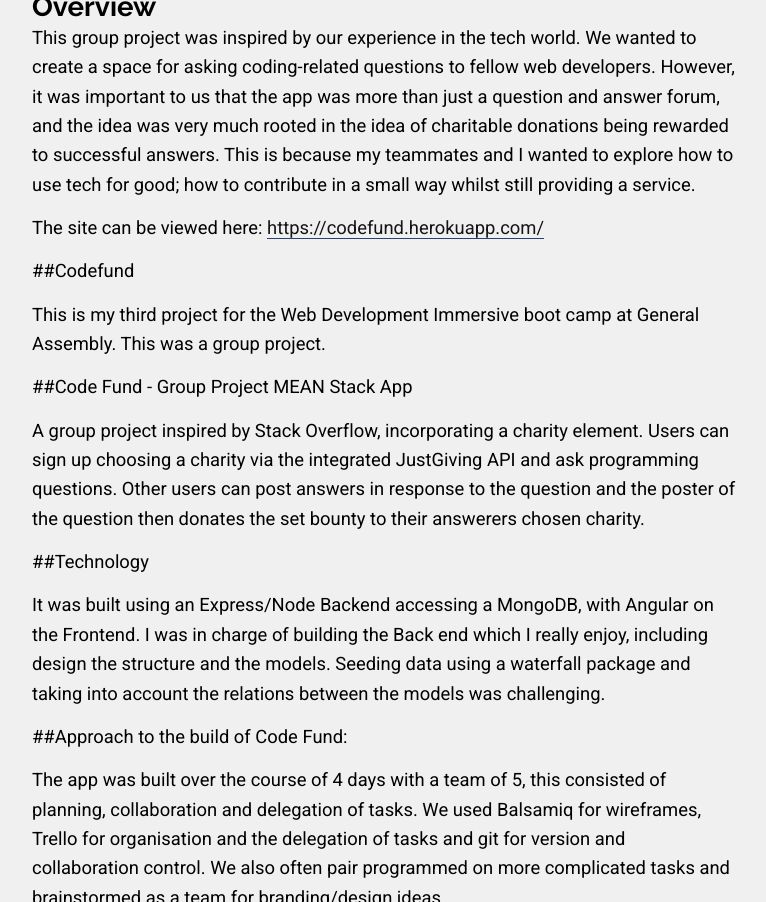
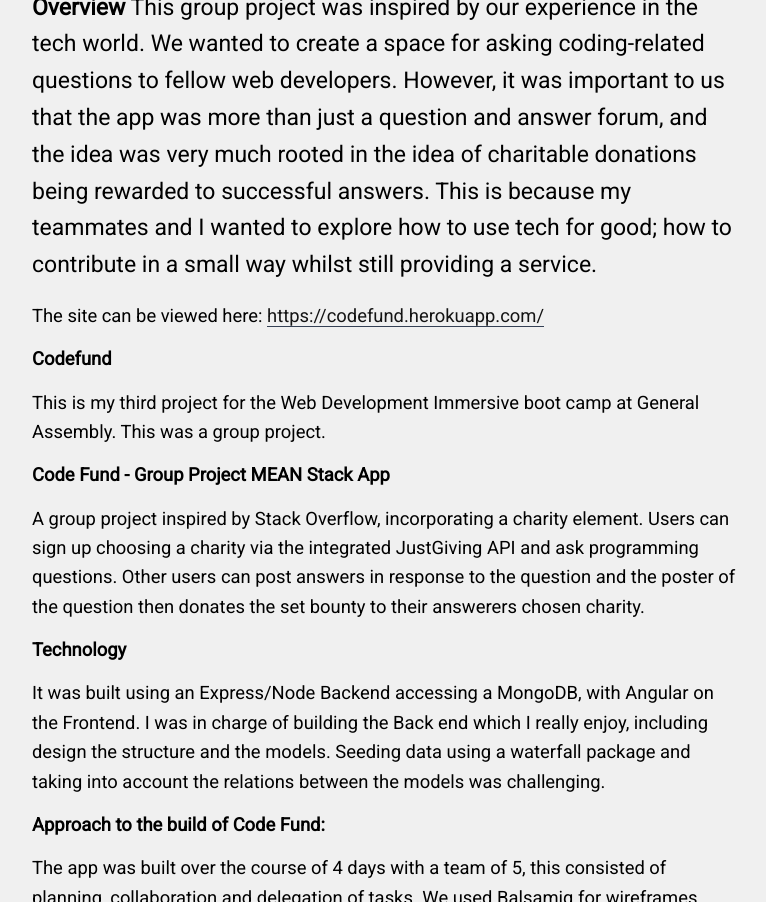
Before and after one commit to ismaelocaramelo/ismaelocaramelo.github.io, a Jekyll site: the page built from _posts/2016-19-07-CodeFund.markdown, in a window 1280 px wide and 1400 px high, scrolled down 728 px, cut to the strip 0-902 px from the top of the window. Shown: the whole strip, without its empty margins (256-1022 px from the left). Built offline with Jekyll 4.4.1, drawn with Linux system fonts in a browser that asks for light colours; nearby versions of some CDN libraries.

Commit message:
Changing style

```diff
--- a/_posts/2016-19-07-CodeFund.markdown
+++ b/_posts/2016-19-07-CodeFund.markdown
@@ -9,27 +9,27 @@
 image-home: https://images.unsplash.com/photo-1470762920880-a8e058686707?ixlib=rb-0.3.5&q=80&fm=jpg&crop=entropy&cs=tinysrgb&s=7ad04dcd45407f39e32f62424b192b86
 ---
 
-## Overview
+**Overview**
 This group project was inspired by our experience in the tech world. We wanted to create a space for asking coding-related questions to fellow web developers. However, it was important to us that the app was more than just a question and answer forum, and the idea was very much rooted in the idea of charitable donations being rewarded to successful answers. This is because my teammates and I wanted to explore how to use tech for good; how to contribute in a small way whilst still providing a service.
 
 
 The site can be viewed here: [https://codefund.herokuapp.com/](https://codefund.herokuapp.com/)
 
-##Codefund
+**Codefund**
 
 This is my third project for the Web Development Immersive boot camp at General Assembly. This was a group project.
 
 
-##Code Fund - Group Project MEAN Stack App
+**Code Fund - Group Project MEAN Stack App**
 
 A group project inspired by Stack Overflow, incorporating a charity element. Users can sign up choosing a charity via the integrated JustGiving API and ask programming questions. Other users can post answers in response to the question and the poster of the question then donates the set bounty to their answerers chosen charity.
 
-##Technology
+**Technology**
 
 It was built using an Express/Node Backend accessing a MongoDB, with Angular on the Frontend. I was in charge of building the Back end which I really enjoy, including design the structure and the models. Seeding data using a waterfall package and taking into account the relations between the models was challenging.
 
 
-##Approach to the build of Code Fund:
+**Approach to the build of Code Fund:**
 
 The app was built over the course of 4 days with a team of 5, this consisted of planning, collaboration and delegation of tasks. We used Balsamiq for wireframes, Trello for organisation and the delegation of tasks and git for version and collaboration control. We also often pair programmed on more complicated tasks and brainstormed as a team for branding/design ideas.
 
```
Also changed, not shown: _posts/2016-12-07-Cook-And-Share.markdown (+1 -9 lines), _posts/2016-12-07-Green-Charge-Spots.markdown (+9 -9 lines), _posts/2016-12-07-Othello.markdown (+3 -5 lines).
